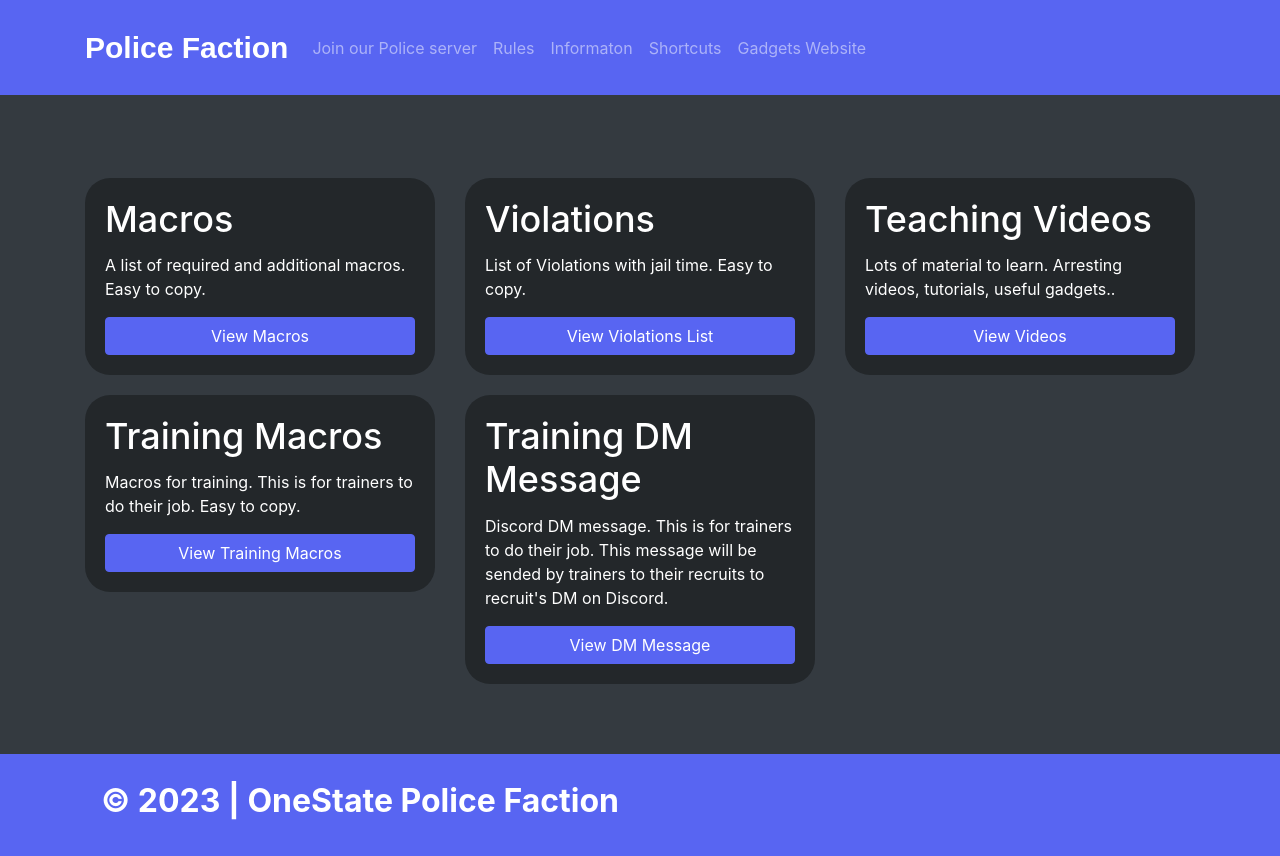
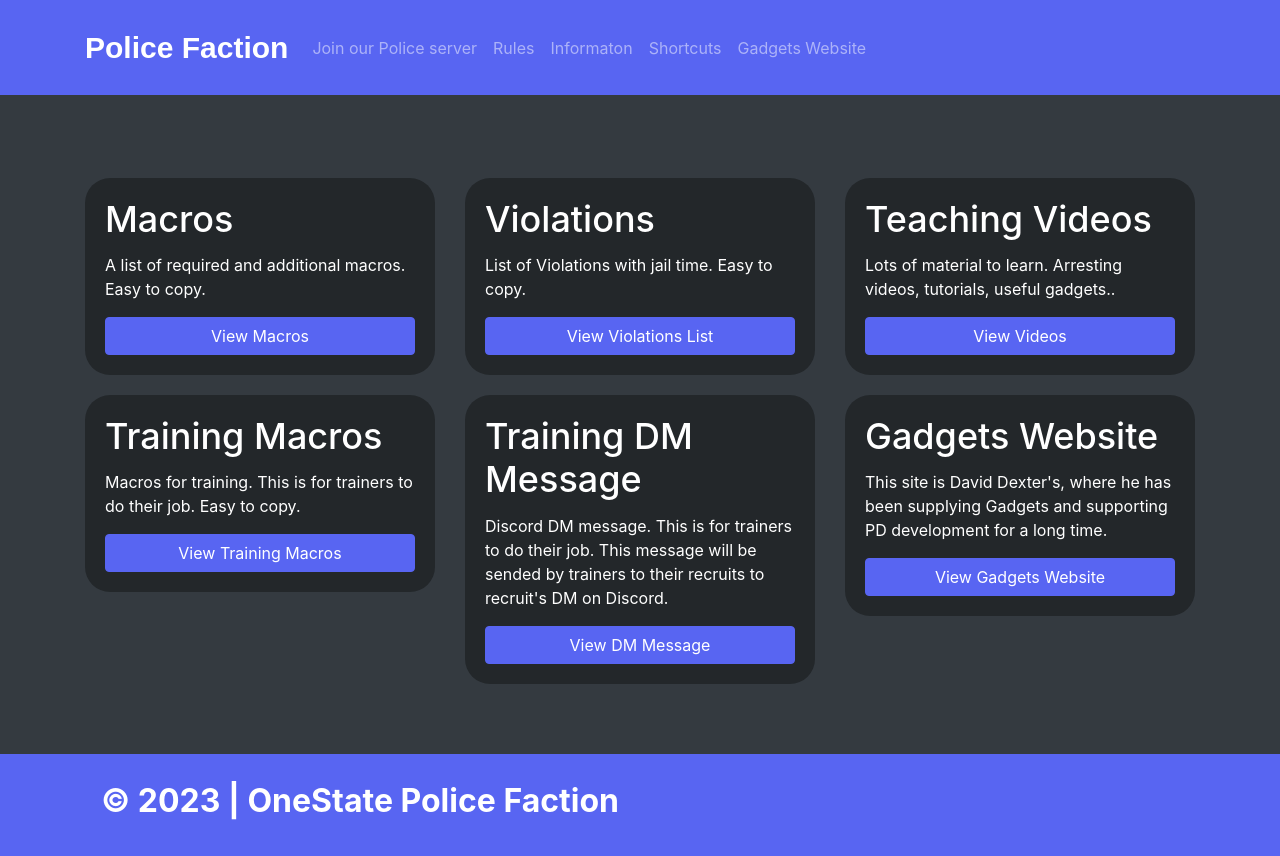
Before and after one commit to the-vida/police-web, a website: page shortcuts/index.html in a window 1280 px wide. Drawn offline with nearby package versions, Linux system fonts and the light colour scheme.

Commit message:
added gadgets web to shortcuts

```diff
--- a/shortcuts/index.html
+++ b/shortcuts/index.html
@@ -135,6 +135,16 @@
                           <a href="https://onestate.fun/police/dm" target="_blank" class="btn btn-discord btn-block stretched-link">View DM Message</a>
                         </div>
                     </div>
+                    </div>
+                    <div class="col-xs-12 col-sm-12 col-md-4 col-lg-4 col-xl-4">
+                        <div class="card bg-grey" style="width:100%">
+                            <div class="card-body">
+                              <h4 class="card-title big-text">Gadgets Website</h4>
+                              <p class="card-text">This site is David Dexter's, where he has been supplying Gadgets and supporting PD development for a long time.</p>
+                              <!-- Change link to your support server link -->
+                              <a href="https://onestate.fun/police/files" target="_blank" class="btn btn-discord btn-block stretched-link">View Gadgets Website</a>
+                            </div>
+                        </div>
                 </div>
             </div>
         </div>
```
Also changed, not shown: asset/shortcuts-page.png.
